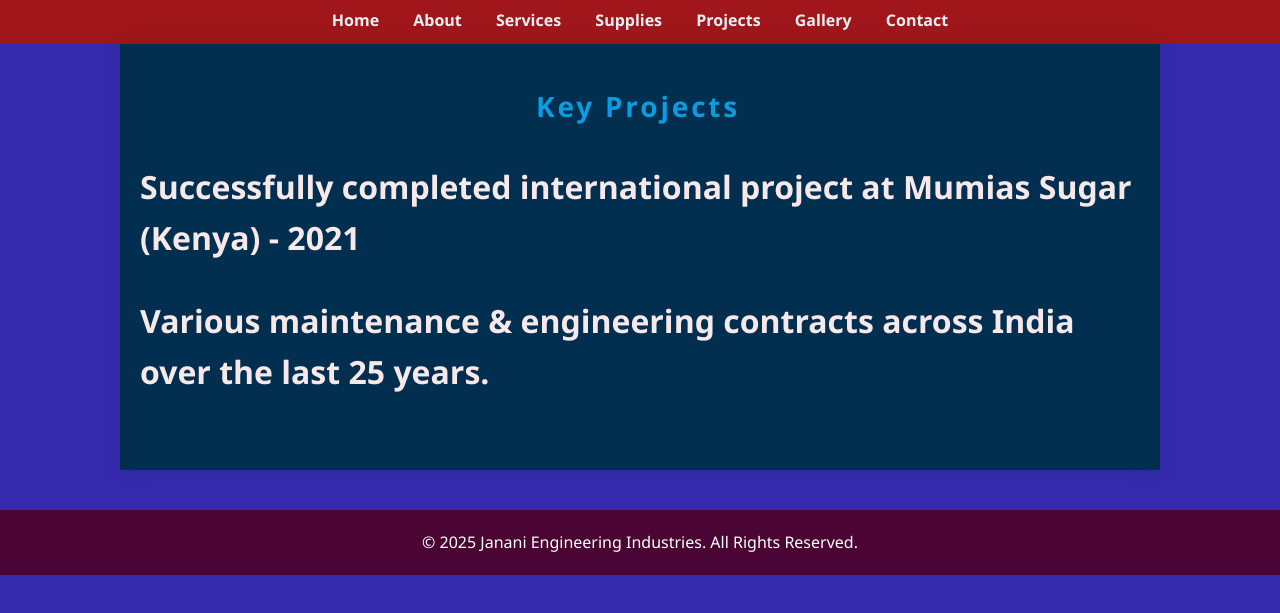
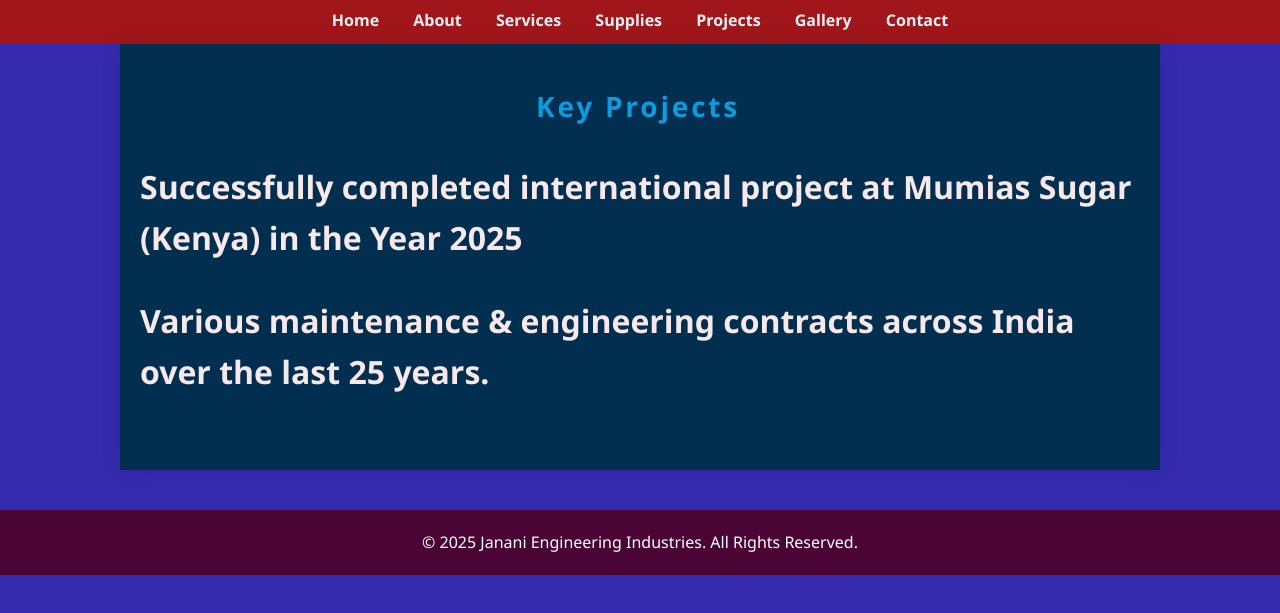
Before and after one commit to jananiengindustry/jan, a plain HTML site: page projects.html in a window 1280 px wide. Shown: the part 117-730 px from the top of the page. Drawn offline with Linux system fonts and the light colour scheme.

Commit message:
Update projects.html

```diff
--- a/projects.html
+++ b/projects.html
@@ -27,7 +27,7 @@
       <h2>Key Projects</h2>
     </div>
     <h1>
-    <p>Successfully completed international project at Mumias Sugar (Kenya) - 2021</p>
+    <p>Successfully completed international project at Mumias Sugar (Kenya) in the Year 2025</p>
     <p>Various maintenance & engineering contracts across India over the last 25 years.</p></h1>
   </div>
   <footer>&copy; 2025 Janani Engineering Industries. All Rights Reserved.</footer>
```
